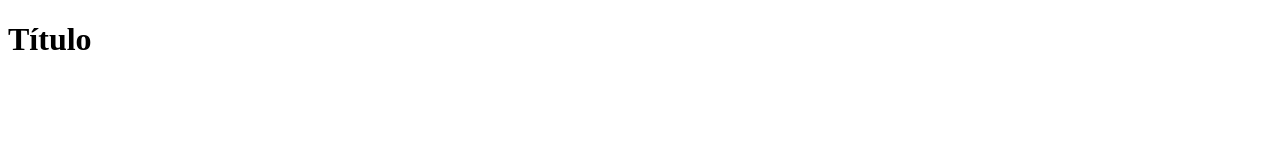
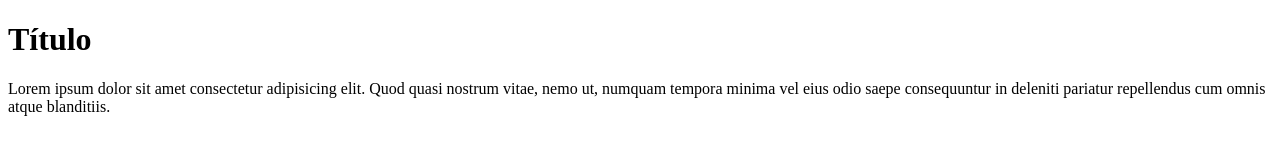
Before and after one commit to erickbarauna/modulogit, a plain HTML site: page index.html in a window 1280 px wide. Drawn offline with Linux system fonts and the light colour scheme.

Commit message:
Nova funcionalidade x

```diff
--- a/index.html
+++ b/index.html
@@ -7,5 +7,6 @@
 </head>
 <body>
     <h1>Título</h1>
+    <p>Lorem ipsum dolor sit amet consectetur adipisicing elit. Quod quasi nostrum vitae, nemo ut, numquam tempora minima vel eius odio saepe consequuntur in deleniti pariatur repellendus cum omnis atque blanditiis.</p>
 </body>
 </html>
```
